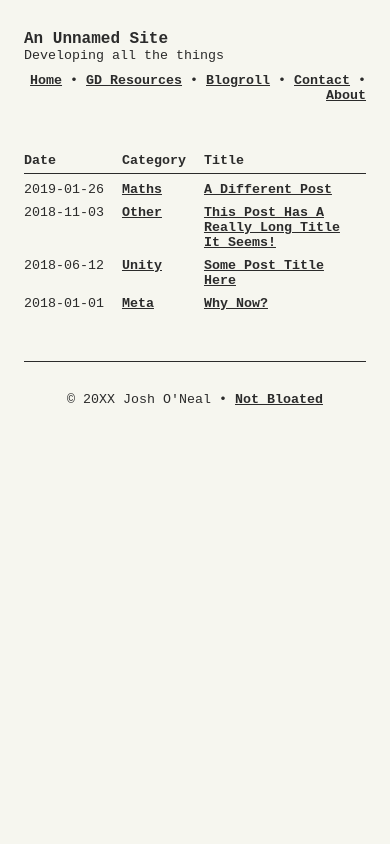
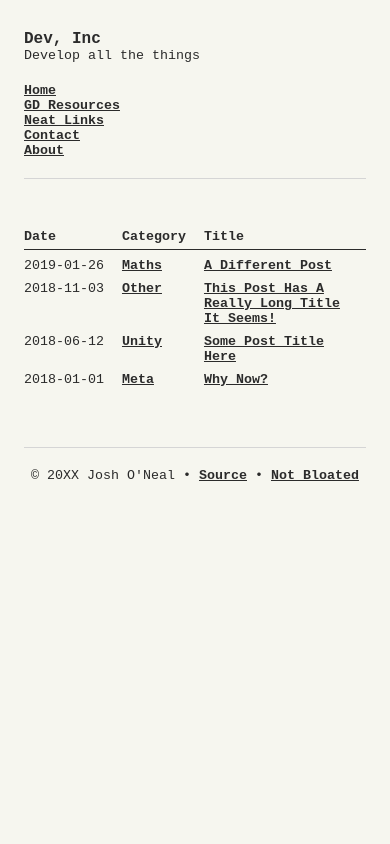
Before and after one commit to LifeCoder45/site, a PHP site: page /index.html in a window 390 px wide. Run offline with PHP 8.4, Linux system fonts and the light colour scheme.

Commit message:
Responsive menu, nearing final layout

```diff
--- a/index.html
+++ b/index.html
@@ -4,23 +4,34 @@
     <meta charset="utf-8"/>
     <meta name="viewport" content="width=device-width, initial-scale=1.0, maximum-scale=1.0, minimum-scale=1.0">
     <link rel="stylesheet" href="styles/main.css" />
-    <title>Site Title</title>
+    <title>Dev, Inc</title>
 </head>
 
 <body>
     <header>
-        <span id="site-title">An Unnamed Site</span><br />
-        <span id="site-sub-title">Developing all the things</span>
+        <span id="site-title">Dev, Inc</span><br />
+        <span id="site-sub-title">Develop all the things</span>
     </header>
 
     <nav>
-        <a href="#">Home</a> •
-        <a href="#">GD Resources</a> •
-        <a href="#">Blogroll</a> •
-        <a href="#">Contact</a> •
+        <span class="menu-item">
+            <a href="#">Home</a><span class="menu-bullet"> • </span>
+        </span>
+        <span class="menu-item">
+            <a href="#">GD Resources</a><span class="menu-bullet"> • </span>
+        </span>
+        <span class="menu-item">
+            <a href="#">Neat Links</a><span class="menu-bullet"> • </span>
+        </span>
+        <span class="menu-item">
+            <a href="#">Contact</a><span class="menu-bullet"> • </span>
+        </span>
+        <span class="menu-item">
             <a href="#">About</a>
+        </span>
     </nav>
 
+    <div id="content">
         <table>
             <thead>
                 <tr>
@@ -52,9 +63,12 @@
                 </tr>
             </tbody>
         </table>
+    </div>
 
     <footer>
-        © 20XX Josh O'Neal • <a href="http://fabiensanglard.net/bloated/index.html">Not Bloated</a>
+        © 20XX Josh O'Neal •
+        <a href="https://github.com/LifeCoder45/site" target="_blank">Source</a> •
+        <a href="http://fabiensanglard.net/bloated/index.html">Not Bloated</a>
     </footer>
 </body>
 
--- a/styles/main.css
+++ b/styles/main.css
@@ -1,5 +1,6 @@
 :root {
     --dark-color: #2B2B2B;
+    --light-color: #D5D5D5;
     --font-size-title: 15pt;
     --font-size-normal: 13pt;
 }
@@ -17,14 +18,16 @@ header {
     text-align: left;
 }
 nav {
-    margin: 10px 0 50px 0;
+    margin: 20px 0 50px 0;
+    padding: 0 0 20px 0;
     text-align: right;
+    border-bottom: 1px solid var(--light-color);
 }
 footer {
-    margin-top: 50px;
-    padding: 30px 0 30px 0;
+    margin-top: 60px;
+    padding: 20px 0 30px 0;
     text-align: center;
-    border-top: 1px solid var(--dark-color);
+    border-top: 1px solid var(--light-color);
 }
 a {
     color: var(--dark-text-color);
@@ -64,4 +67,14 @@ span#site-sub-title {
     body, table, pre {
         font-size: calc(var(--font-size-normal) - 3pt);
     }
+    nav {
+        text-align: left;
+    }
+    span.menu-item:after {
+        content: "\A";
+        white-space: pre;
+    }
+    span.menu-bullet {
+        display: none;
+    }
 }
```
Also changed, not shown: README.md. Lines whose indentation alone changed are shown as unchanged.
